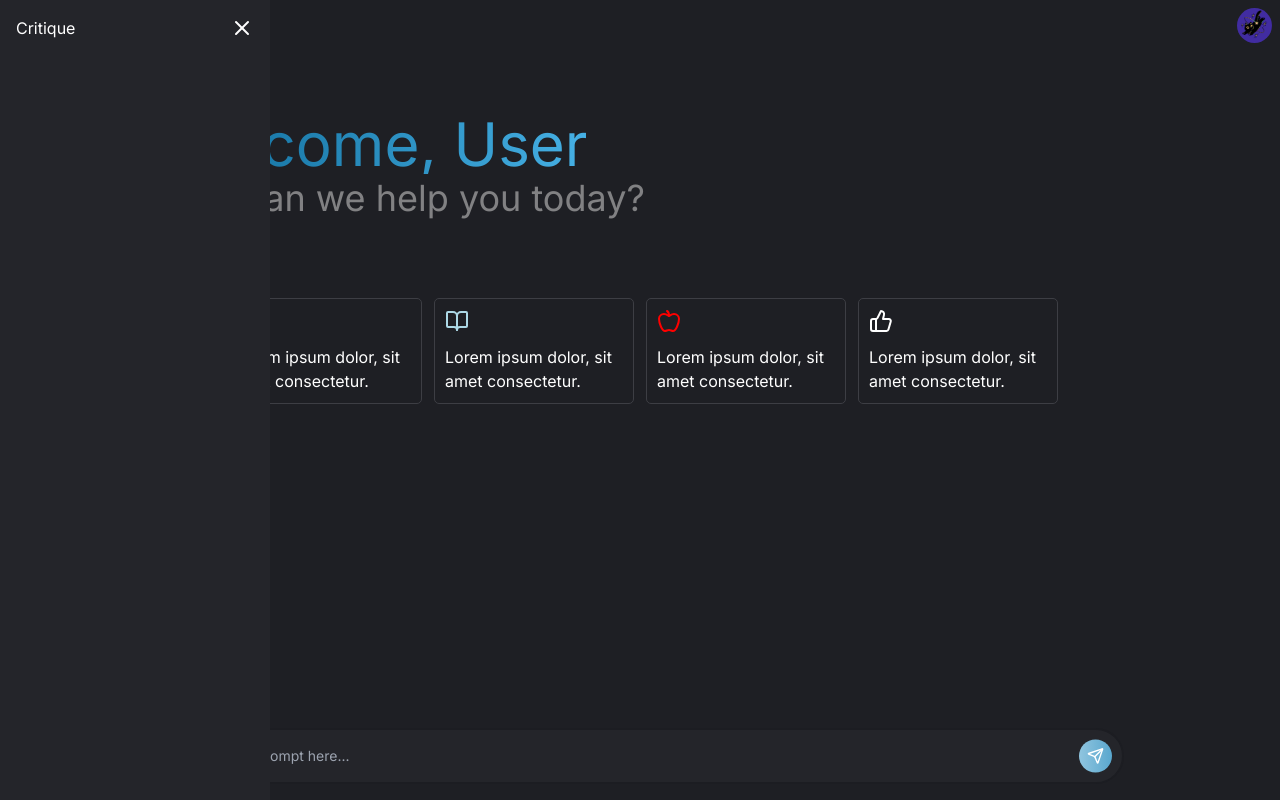
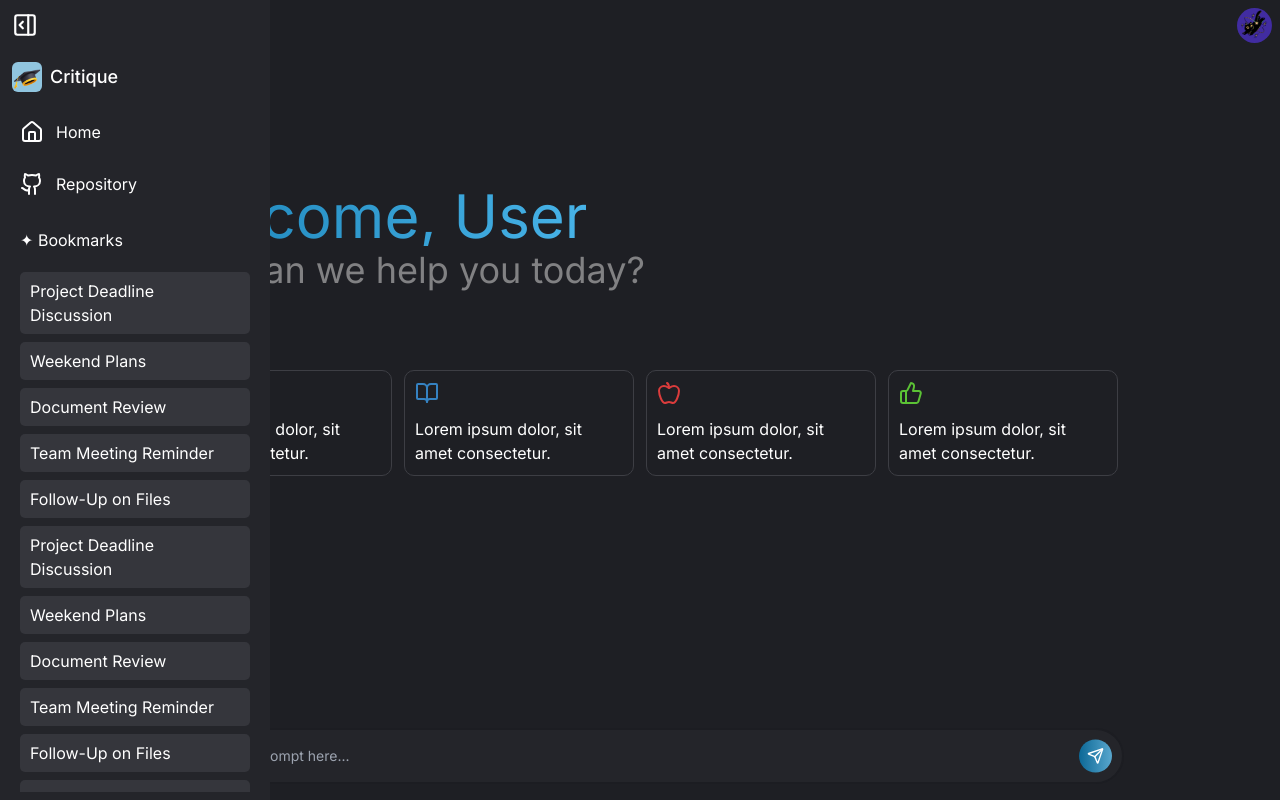
Before and after one commit to vivianzhou1288/ratemyprofessor, a Next.js app: page / in a window 1280 px wide. Both pictures are taken after a click on the icon 25 px from the left and 25 px from the top of the page. Built offline with nearby package versions, Linux system fonts and the light colour scheme.

Commit message:
Dashboard Update

```diff
--- a/app/globals.css
+++ b/app/globals.css
@@ -3,13 +3,13 @@
 @tailwind utilities;
 
 .gradient-blue {
-  background: linear-gradient(to right, #59a7ce, rgb(144, 197, 223), #59a7ce);
+  background: linear-gradient(to right, #59a7ce, #90c5df, #59a7ce);
   -webkit-background-clip: text;
   -webkit-text-fill-color: transparent;
 }
 
 .dark-gradient-blue {
-  background: linear-gradient(to right, #0c6896, rgb(77, 185, 238), #0c6896);
+  background: linear-gradient(to right, #1b83b7, rgb(77, 185, 238), #0c6896);
   -webkit-background-clip: text;
   -webkit-text-fill-color: transparent;
 }
@@ -20,12 +20,60 @@
 
 .card {
   border: 1px solid #3d3e44;
-  width: 200px;
+  max-width: 230px;
   padding: 10px;
-  border-radius: 5px;
+  border-radius: 10px;
   cursor: pointer;
+  transition: all 0.3s ease;
+}
+
+.card:hover {
+  background-color: #3d3e44;
 }
 
 .row {
   display: flex;
 }
+
+.prevChats {
+  background-color: #35363c;
+  padding: 7px 10px;
+  border-radius: 5px;
+  cursor: pointer;
+}
+
+.prevChats:hover {
+  background-color: #2b2b30;
+}
+
+.critiqueUser {
+  display: flex;
+  align-items: start;
+  justify-content: flex-end;
+  height: auto;
+  gap: 10px;
+  margin-bottom: 20px;
+}
+
+.critiqueUserChat {
+  background: #3f3f46;
+  padding: 10px 10px;
+  border-radius: 5px;
+  max-width: 70%;
+}
+
+.critiqueBot {
+  display: flex;
+  align-items: start;
+  justify-content: flex-start;
+  height: auto;
+  gap: 10px;
+  margin-bottom: 20px;
+}
+
+.critiqueBotChat {
+  background: #2e2e30;
+  padding: 10px 10px;
+  border-radius: 5px;
+  max-width: 100%;
+}
--- a/components/Dashboard.jsx
+++ b/components/Dashboard.jsx
@@ -6,7 +6,6 @@ const Dashboard = () => {
   return (
     <div className="text-white flex flex-row ">
       <Sidebar />
-
       <Main />
     </div>
   );
--- a/components/Main.jsx
+++ b/components/Main.jsx
@@ -1,14 +1,14 @@
 "use client";
 
 import Image from "next/image";
-import placeholderDemo from "@/public/pfpsample.jpeg";
+import UserImg from "@/public/pfpsample.jpeg";
+import critiqueImg from "@/public/critiqueLogo.png";
 import { Apple, BookOpen, Lightbulb, Send, ThumbsUp } from "lucide-react";
 import { useEffect, useRef, useState } from "react";
 
 const Main = () => {
   const contentRef = useRef(null);
   const [intro, setIntro] = useState(true);
-
   useEffect(() => {
     if (contentRef.current) {
       contentRef.current.scrollTop = contentRef.current.scrollHeight;
@@ -20,7 +20,7 @@ const Main = () => {
       {/* Header */}
       <div className="fixed top-0 left-0 w-full h-[50px] flex items-center justify-end p-2 z-10">
         <Image
-          src={placeholderDemo}
+          src={UserImg}
           alt="User"
           className="h-[35px] w-[35px] rounded-full"
         />
@@ -33,7 +33,7 @@ const Main = () => {
       >
         <div className="flex-1 p-4 pb-10 text-white">
           {intro ? (
-            <div className="mt-12">
+            <div className="mt-[120px]">
               <h1 className="dark-gradient-blue text-5xl sm:text-6xl">
                 Welcome, User
               </h1>
@@ -43,13 +43,13 @@ const Main = () => {
               <div className="flex gap-3 justify-center flex-wrap mt-20">
                 <div className="row gap-3">
                   <div className="card">
-                    <Lightbulb color="yellow" />
+                    <Lightbulb color="#c2af35" />
                     <p className="mt-3">
                       Lorem ipsum dolor, sit amet consectetur.
                     </p>
                   </div>
                   <div className="card">
-                    <BookOpen color="lightblue" />
+                    <BookOpen color="#3582c2" />
                     <p className="mt-3">
                       Lorem ipsum dolor, sit amet consectetur.
                     </p>
@@ -57,13 +57,13 @@ const Main = () => {
                 </div>
                 <div className="hidden sm:flex sm:row gap-3">
                   <div className="card">
-                    <Apple color="red" />
+                    <Apple color="#db3c3c" />
                     <p className="mt-3">
                       Lorem ipsum dolor, sit amet consectetur.
                     </p>
                   </div>
                   <div className="card">
-                    <ThumbsUp />
+                    <ThumbsUp color="#5bc235" />
                     <p className="mt-3">
                       Lorem ipsum dolor, sit amet consectetur.
                     </p>
@@ -71,7 +71,41 @@ const Main = () => {
                 </div>
               </div>
             </div>
-          ) : null}
+          ) : (
+            <>
+              <div className="critiqueUser">
+                <p className="critiqueUserChat">
+                  Lorem ipsum dolor sit amet consectetur adipisicing elit.
+                </p>
+              </div>
+              {}
+              <div className="critiqueBot">
+                <Image
+                  className="rounded-md"
+                  src={critiqueImg}
+                  width={35}
+                  alt=""
+                />
+                <p className="critiqueBotChat">
+                  Lorem ipsum dolor sit amet consectetur adipisicing elit.
+                  Obcaecati officiis iure minus, porro nam, maxime, maiores vel
+                  labore ipsa eveniet inventore dolores non doloremque natus
+                  dolore repellendus tenetur accusamus commodi. Lorem ipsum
+                  dolor sit amet consectetur adipisicing elit. Quidem
+                  consequatur doloremque et voluptatem accusantium expedita
+                  molestias nobis pariatur, aspernatur itaque nihil a aliquam
+                  modi deleniti quo enim voluptas repudiandae? Rem.
+                </p>
+              </div>
+              {}
+              <div className="critiqueUser">
+                <p className="critiqueUserChat">
+                  Lorem ipsum dolor sit amet consectetur adipisicing elit.
+                  Obcaecati officiis iure nam.
+                </p>
+              </div>
+            </>
+          )}
         </div>
       </div>
 
@@ -83,7 +117,7 @@ const Main = () => {
             placeholder="Write a prompt here..."
             className="bg-[#24252a] w-full text-sm p-4 pl-12 pr-16 text-white outline-none border border-[2px] border-[#1c1d22] rounded-full"
           />
-          <div className="absolute right-4 top-1/2 transform -translate-y-1/2 bg-gradient-to-r from-[#90c5df] to-[#59a7ce] p-2 rounded-full cursor-pointer mr-3">
+          <div className="absolute right-4 top-1/2 transform -translate-y-1/2 bg-gradient-to-r from-[#0c6896] to-[#59a7ce] p-2 rounded-full cursor-pointer mr-3">
             <Send color="white" size={17} />
           </div>
         </div>
--- a/components/Sidebar.jsx
+++ b/components/Sidebar.jsx
@@ -1,6 +1,8 @@
 "use client";
-import { PanelRightOpen, X } from "lucide-react";
+import { Github, GraduationCap, House, PanelRightOpen, X } from "lucide-react";
 import React, { useState } from "react";
+import Logo from "@/public/logo.png";
+import Image from "next/image";
 
 const Sidebar = () => {
   const [sidebar, setSidebar] = useState(false);
@@ -12,10 +14,55 @@ const Sidebar = () => {
   return (
     <>
       {sidebar ? (
-        <div className="fixed text-white bg-[#24252a] p-4 max-w-[270px] w-full h-full z-50">
-          <div className="flex justify-between">
-            <p>Critique</p>
-            <X onClick={toggleSidebar} className="cursor-pointer" />
+        <div className="fixed text-white bg-[#24252a] max-w-[270px] w-full h-full z-50 flex flex-col">
+          <div>
+            <PanelRightOpen
+              onClick={toggleSidebar}
+              className="cursor-pointer p-3 w-[50px] h-[50px]"
+            />
+          </div>
+          <div className="p-3 flex gap-2 items-center">
+            <Image
+              src={Logo}
+              alt=""
+              width={30}
+              className="bg-[#90C5DF] rounded-md"
+            />
+            <h1 className="text-lg font-medium">Critique</h1>
+          </div>
+          <div className="mt-2 mx-3 my-2 p-2 rounded-md flex gap-3 cursor-pointer hover:bg-[#3a3c41] hover:text-[#90c5df]">
+            <House />
+            <p>Home</p>
+          </div>
+          <div className="mt-1 mx-3 my-2 p-2 rounded-md flex gap-3 cursor-pointer hover:bg-[#3a3c41] hover:text-[#90c5df]">
+            <Github />
+            <p>Repository</p>
+          </div>
+          {/* Chats section */}
+          <div className="mx-3 my-2 flex-1 overflow-y-auto p-2 rounded-md">
+            <h1 className="mb-5">✦ Bookmarks</h1>
+            <ul className="flex flex-col gap-2">
+              <li className="prevChats">Project Deadline Discussion</li>
+              <li className="prevChats">Weekend Plans</li>
+              <li className="prevChats">Document Review</li>
+              <li className="prevChats">Team Meeting Reminder</li>
+              <li className="prevChats">Follow-Up on Files</li>
+              <li className="prevChats">Project Deadline Discussion</li>
+              <li className="prevChats">Weekend Plans</li>
+              <li className="prevChats">Document Review</li>
+              <li className="prevChats">Team Meeting Reminder</li>
+              <li className="prevChats">Follow-Up on Files</li>
+              <li className="prevChats">Project Deadline Discussion</li>
+              <li className="prevChats">Weekend Plans</li>
+              <li className="prevChats">Document Review</li>
+              <li className="prevChats">Team Meeting Reminder</li>
+              <li className="prevChats">Follow-Up on Files</li>
+              <li className="prevChats">Project Deadline Discussion</li>
+              <li className="prevChats">Weekend Plans</li>
+              <li className="prevChats">Document Review</li>
+              <li className="prevChats">Team Meeting Reminder</li>
+              <li className="prevChats">Follow-Up on Files</li>
+            </ul>
           </div>
         </div>
       ) : (
```
Also changed, not shown: public/critiqueLogo.png (added), public/logo.png (added).
